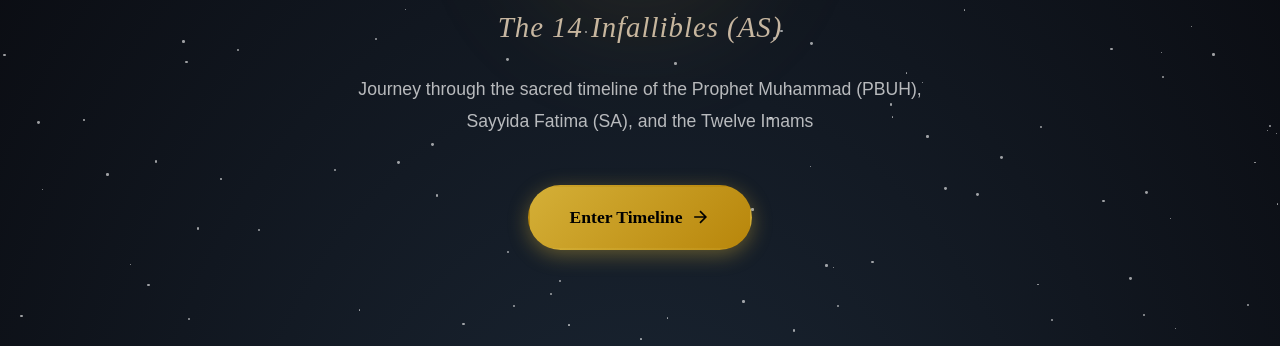
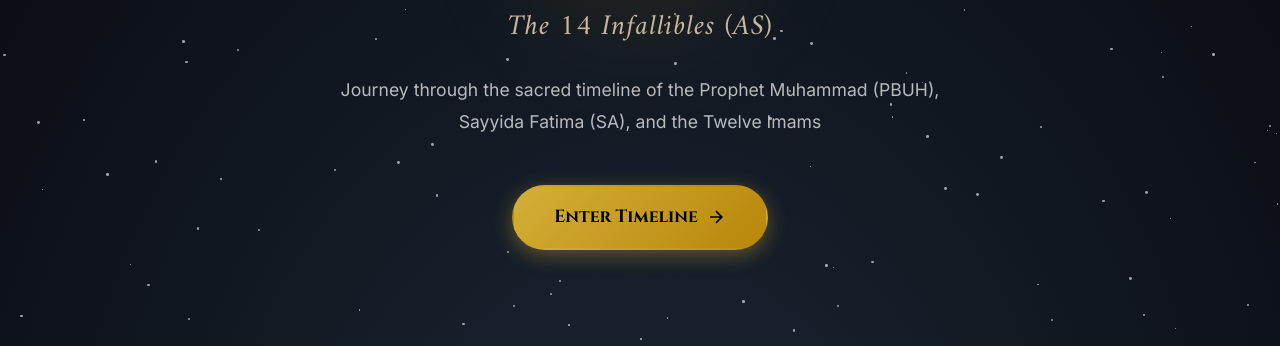
Before and after one commit to ShiaSyndicate/path-of-ahlulbayt, a website: page index.html in a window 1280 px wide. Shown: the part 212-558 px from the top of the page. Drawn offline with Linux system fonts and the light colour scheme.

Commit message:
feat: add local font download, Playwright e2e, CI integration, and font hosting

```diff
--- a/SECURITY.md
+++ b/SECURITY.md
@@ -11,6 +11,7 @@ If you find a security vulnerability, please email security@your-domain.example
 - Basic runtime URL validation for external hyperlinks in `script.js` to block `javascript:` and `data:` URIs.
 - Added Content-Security-Policy and Referrer-Policy meta tags to `index.html` and `timeline.html` as a defense-in-depth control.
 - Removed inline scripts where possible and moved inline styles to `style.css` to allow more restrictive CSP policies.
+- Removed console logs that may cause information leakage in production.
 - Removed console logs that may cause information leakage in production.
 
 ## Recommended deployment configuration
@@ -26,6 +27,9 @@ Permissions-Policy: geolocation=(), microphone=()
 
 Make sure to host fonts locally if privacy or integrity is important, and add SRI for third-party scripts when feasible.
 
+### Full 'unsafe-inline' removal guidance
+If you want to enforce a strict Content-Security-Policy without `style-src 'unsafe-inline'` (recommended), move all runtime `style.*` property assignments in JS into CSS classes and precomputed positions or use server-side nonces. The included `assets/fonts/fonts.css` file contains sample @font-face entries; add your own font files to `assets/fonts`, uncomment the `<link>` tags in the HTML, and switch `font-src` to 'self' in server headers.
+
 ## Security Scanning
 A GitHub Action `security-scan.yml` is included that runs a static grep-based scan and ESLint on PRs to catch common issues.
 
--- a/assets/fonts/fonts.css
+++ b/assets/fonts/fonts.css
@@ -1,30 +1,57 @@
-/*
-  Add local @font-face declarations here and include this file in your HTML.
-  Download the .woff2/.woff font files for Amiri, Cinzel, and Inter and place them in /assets/fonts
-  Example declarations (edit names and file names to match the actual font files you add):
-*/
-
+/* Auto-generated fonts.css (local) */
 @font-face {
-  font-family: 'InterLocal';
-  src: url('Inter-Regular.woff2') format('woff2'),
-       url('Inter-Regular.woff') format('woff');
+  font-family: 'Amiri';
+  font-style: italic;
   font-weight: 400;
+  font-display: swap;
+  src: url(J7afnpd8CGxBHpUrtLY.ttf) format('truetype');
+}
+@font-face {
+  font-family: 'Amiri';
   font-style: normal;
+  font-weight: 400;
   font-display: swap;
+  src: url(J7aRnpd8CGxBHqUp.ttf) format('truetype');
 }
-
 @font-face {
-  font-family: 'CinzelLocal';
-  src: url('Cinzel-Regular.woff2') format('woff2');
+  font-family: 'Amiri';
+  font-style: normal;
+  font-weight: 700;
+  font-display: swap;
+  src: url(J7acnpd8CGxBHp2VkZY4.ttf) format('truetype');
+}
+@font-face {
+  font-family: 'Cinzel';
+  font-style: normal;
   font-weight: 400;
+  font-display: swap;
+  src: url(8vIU7ww63mVu7gtR-kwKxNvkNOjw-tbnTYo.ttf) format('truetype');
+}
+@font-face {
+  font-family: 'Cinzel';
   font-style: normal;
+  font-weight: 700;
   font-display: swap;
+  src: url(8vIU7ww63mVu7gtR-kwKxNvkNOjw-jHgTYo.ttf) format('truetype');
 }
-
 @font-face {
-  font-family: 'AmiriLocal';
-  src: url('Amiri-Regular.woff2') format('woff2');
+  font-family: 'Inter';
+  font-style: normal;
+  font-weight: 300;
+  font-display: swap;
+  src: url(UcCO3FwrK3iLTeHuS_nVMrMxCp50SjIw2boKoduKmMEVuOKfMZg.ttf) format('truetype');
+}
+@font-face {
+  font-family: 'Inter';
+  font-style: normal;
   font-weight: 400;
+  font-display: swap;
+  src: url(UcCO3FwrK3iLTeHuS_nVMrMxCp50SjIw2boKoduKmMEVuLyfMZg.ttf) format('truetype');
+}
+@font-face {
+  font-family: 'Inter';
   font-style: normal;
+  font-weight: 600;
   font-display: swap;
+  src: url(UcCO3FwrK3iLTeHuS_nVMrMxCp50SjIw2boKoduKmMEVuGKYMZg.ttf) format('truetype');
 }
--- a/index.html
+++ b/index.html
@@ -11,7 +11,7 @@
     <link rel="stylesheet" href="style.css">
     <!-- Fonts are hosted locally to avoid external resource loading and to allow strict CSP --->
     <!-- Place font files in assets/fonts and uncomment the following local font stylesheet if you have them -->
-    <!-- <link href="assets/fonts/fonts.css" rel="stylesheet"> -->
+    <link href="assets/fonts/fonts.css" rel="stylesheet">
 </head>
 
 <body class="home-body">
--- a/package.json
+++ b/package.json
@@ -6,10 +6,14 @@
   "scripts": {
     "security:scan": "node ./scripts/security-check.js",
     "lint": "eslint . --ext .js",
+    "lint:ci": "eslint . --ext .js --max-warnings=0",
+    "download-fonts": "node ./scripts/download-fonts.js",
+    "test:e2e": "npx playwright test --config=playwright.config.js",
     "ci": "npm run security:scan && npm run lint"
   },
   "devDependencies": {
     "eslint": "^8.50.0",
-    "eslint-plugin-security": "^1.7.0"
+    "eslint-plugin-security": "^1.7.0",
+    "@playwright/test": "^1.42.1"
   }
 }
--- /dev/null
+++ b/scripts/download-fonts.js
@@ -0,0 +1,73 @@
+/*
+  Lightweight font downloader for Google Fonts CSS.
+  NOTE: This script simplifies extraction and downloads woff2 fonts into assets/fonts.
+  It does not cover every Google Fonts edge case. Run it manually to pull fonts for local hosting.
+  Usage: node scripts/download-fonts.js
+*/
+const https = require('https');
+const fs = require('fs');
+const path = require('path');
+
+const families = [
+  'Amiri:ital,wght@0,400;0,700;1,400',
+  'Cinzel:wght@400;700',
+  'Inter:wght@300;400;600'
+];
+
+const outputDir = path.join(__dirname, '..', 'assets', 'fonts');
+const fontsCssPath = path.join(outputDir, 'fonts.css');
+
+if (!fs.existsSync(outputDir)) fs.mkdirSync(outputDir, { recursive: true });
+
+function download(url, headers = {}) {
+  return new Promise((resolve, reject) => {
+    const options = { headers };
+    https.get(url, options, (res) => {
+      if (res.statusCode !== 200) return reject(new Error('Bad status ' + res.statusCode));
+      const chunks = [];
+      res.on('data', c => chunks.push(c));
+      res.on('end', () => resolve(Buffer.concat(chunks)));
+    }).on('error', reject);
+  });
+}
+
+async function run() {
+  console.log('Downloading Google Fonts CSS and assets');
+  const familyQuery = families.map(encodeURIComponent).join('&family=');
+  const cssUrl = `https://fonts.googleapis.com/css2?family=${familyQuery}&display=swap`;
+  try {
+    // Google Fonts requires a browser-like User-Agent; set it to avoid 403 or non-browser content
+    const cssBuffer = await download(cssUrl, { 'User-Agent': 'Mozilla/5.0 (X11; Linux x86_64)' });
+    const cssText = cssBuffer.toString('utf8');
+    // parse CSS for woff2 urls
+    const matches = Array.from(cssText.matchAll(/url\((https:\/\/[^)]+\.(woff2|ttf))\)/g));
+    const fontUrls = matches.map(m => m[1]);
+    const fonts = [];
+    for (const url of fontUrls) {
+      const fileName = url.split('/').pop().split('?')[0];
+      const outpath = path.join(outputDir, fileName);
+      if (!fs.existsSync(outpath)) {
+        console.log(`Downloading ${url} -> ${fileName}`);
+        const buff = await download(url);
+        fs.writeFileSync(outpath, buff);
+      } else {
+        console.log(`Already exists: ${fileName}`);
+      }
+      fonts.push({ url, fileName });
+    }
+
+    // Replace remote URLs in the CSS with local filenames and save
+    let localCss = cssText;
+    for (const f of fonts) {
+      const regex = new RegExp(f.url.replace(/[.*+?^${}()|[\]\\]/g, '\\$&'), 'g');
+      localCss = localCss.replace(regex, `${f.fileName}`);
+    }
+    fs.writeFileSync(fontsCssPath, '/* Auto-generated fonts.css (local) */\n' + localCss);
+    console.log('Fonts downloaded, update `assets/fonts/fonts.css` and uncomment link in HTML to use local fonts.');
+  } catch (err) {
+    console.error('Failed to download fonts:', err.message);
+    process.exitCode = 1;
+  }
+}
+
+run();
--- a/style.css
+++ b/style.css
@@ -7,9 +7,9 @@
     --timeline-bar-height: 20px;
     --timeline-gap: 150px;
     /* Increased to prevent overlap */
-    --font-heading: 'CinzelLocal', serif;
-    --font-body: 'InterLocal', sans-serif;
-    --font-arabic: 'AmiriLocal', serif;
+    --font-heading: 'Cinzel', serif;
+    --font-body: 'Inter', sans-serif;
+    --font-arabic: 'Amiri', serif;
     --bar-bg: rgba(255, 255, 255, 0.05);
     --bar-border: rgba(255, 255, 255, 0.1);
     --bar-hover: rgba(255, 255, 255, 0.1);
```
Also changed, not shown: playwright.config.js (added, +11 -0 lines), tests/e2e.spec.js (added, +34 -0 lines), timeline.html (+1 -1 lines), .github/workflows/security-scan.yml, README.md, assets/fonts/8vIU7ww63mVu7gtR-kwKxNvkNOjw-jHgTYo.ttf (added), assets/fonts/8vIU7ww63mVu7gtR-kwKxNvkNOjw-tbnTYo.ttf (added), assets/fonts/J7aRnpd8CGxBHqUp.ttf (added), assets/fonts/J7acnpd8CGxBHp2VkZY4.ttf (added), assets/fonts/J7afnpd8CGxBHpUrtLY.ttf (added), assets/fonts/UcCO3FwrK3iLTeHuS_nVMrMxCp50SjIw2boKoduKmMEVuGKYMZg.ttf (added), assets/fonts/UcCO3FwrK3iLTeHuS_nVMrMxCp50SjIw2boKoduKmMEVuLyfMZg.ttf (added), assets/fonts/UcCO3FwrK3iLTeHuS_nVMrMxCp50SjIw2boKoduKmMEVuOKfMZg.ttf (added), test-results/.last-run.json (added).
